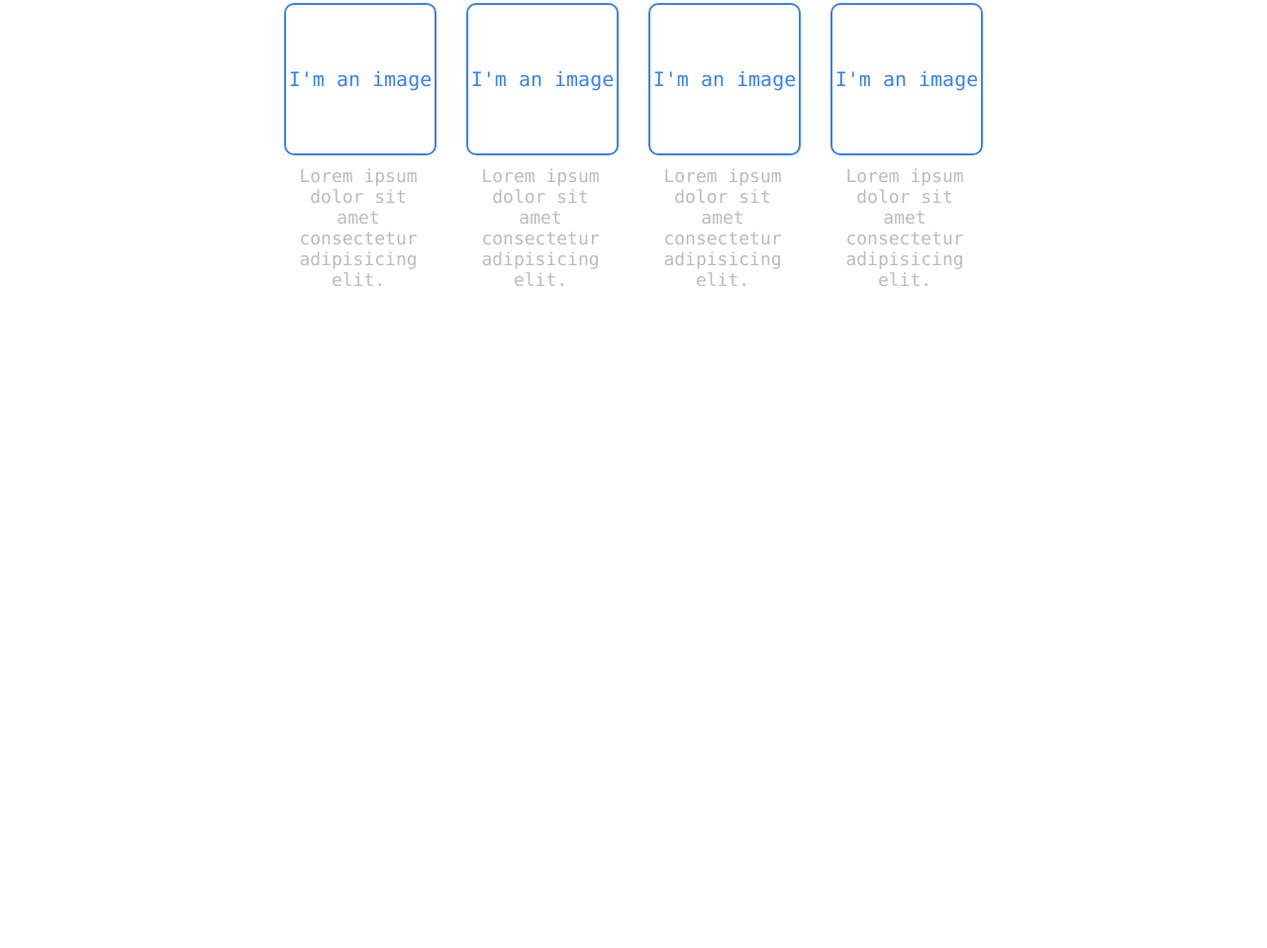
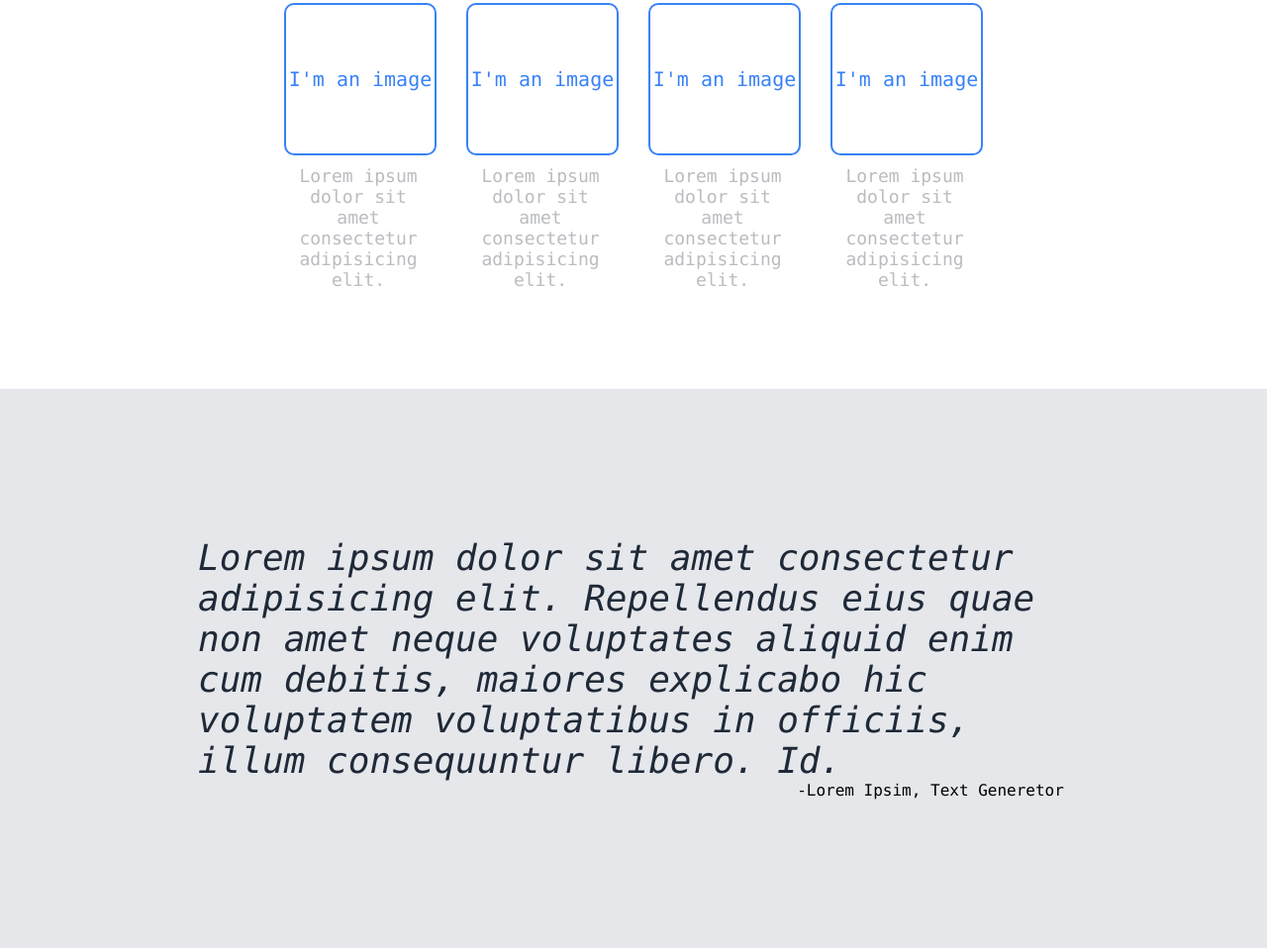
Before and after one commit to loosecannon00/landing-page, a plain HTML site: page index.html in a window 1280 px wide. Shown: the part 638-1596 px from the top of the page at 99% size. Before the commit the page ends 1031 px from the top, so only its background shows below. Drawn offline with Linux system fonts and the light colour scheme.

Commit message:
feat: add stylized quote section

```diff
--- a/index.html
+++ b/index.html
@@ -48,6 +48,13 @@
                 </div>
             </div>
         </div>
+        <div class="quote-section">
+            <div class="quote-text">
+                <p>Lorem ipsum dolor sit amet consectetur adipisicing elit. Repellendus eius quae non amet neque voluptates aliquid enim cum debitis, maiores explicabo hic voluptatem voluptatibus in officiis, illum consequuntur libero. Id.</p>
+                <div class="quote-author-name">-Lorem Ipsim, Text Generetor</div>
+            </div>
+
+        </div>
     </div>
 </body>
 </html>
--- a/style.css
+++ b/style.css
@@ -111,3 +111,22 @@ a {
     width:150px;
     text-align: center;
 }
+
+.quote-section {
+    background-color: #e5e7eb;
+    padding: 150px 200px;
+}
+
+.quote-section p {
+    font-size: 36px;
+    font-style: italic;
+    font-weight: 100;
+    color:#1f2937;
+    margin:0px;
+}
+
+.quote-author-name {
+    text-align: center;
+    width: 280px;
+    margin-left: auto;
+}
```
